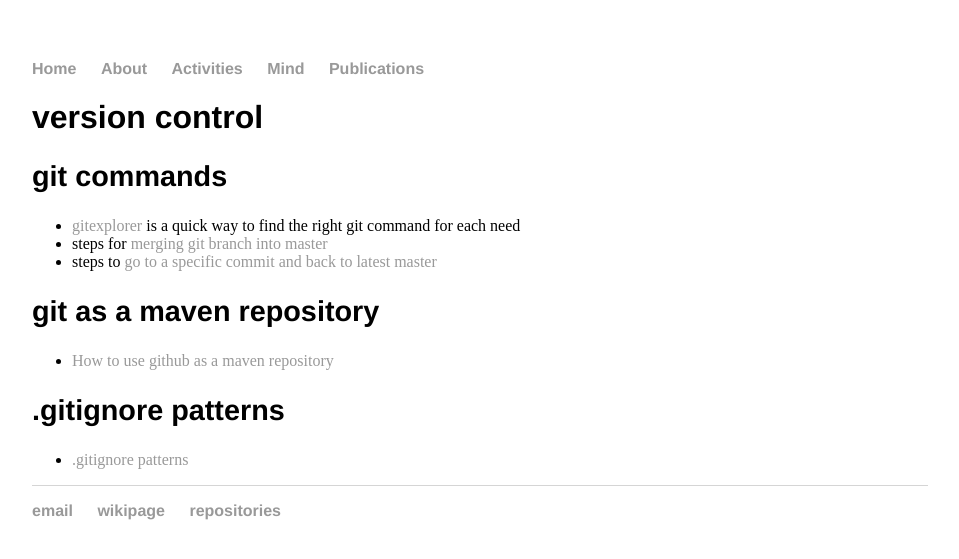
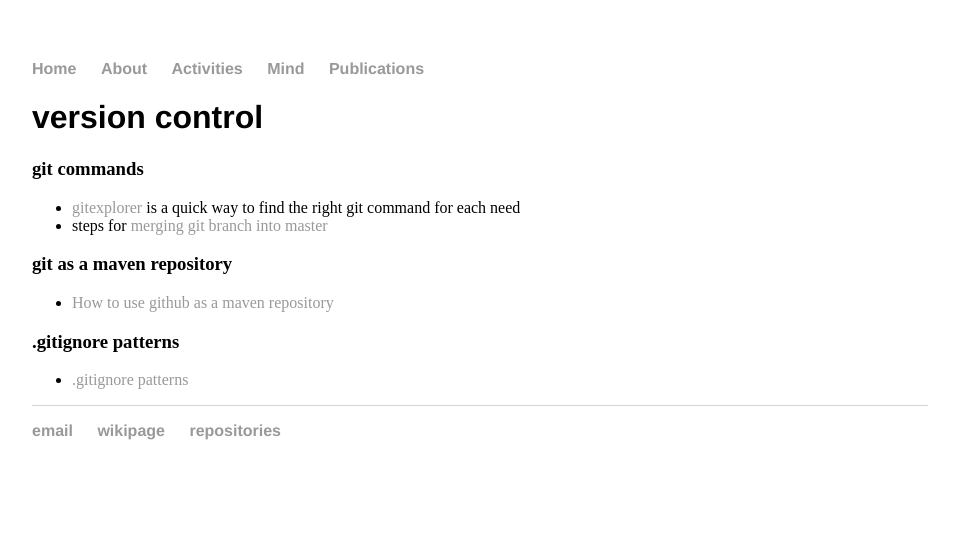
Before and after one commit to cleberjamaral/cleberjamaral.github.io, a Jekyll site: the page built from knowledge/programming/git.md, in a window 1280 px wide. Shown: the top 559 px of the page, without its empty margins (160-1119 px from the left). Built offline with Jekyll 4.4.1, drawn with Linux system fonts in a browser that asks for light colours; our own code applies the rules of GitHub Pages for plain Markdown files.

Commit message:
GitBook: [master] 2 pages modified

```diff
--- a/knowledge/programming/git.md
+++ b/knowledge/programming/git.md
@@ -4,16 +4,15 @@ description: 'git stuffs [draft article]'
 
 # version control
 
-## git commands
+### git commands
 
 * [gitexplorer](http://gitexplorer.com) is a quick way to find the right git command for each need
 * steps for [merging git branch into master](https://gist.github.com/cleberjamaral/94410e296e80aa66f0d38c88ca5234fe)
-* steps to [go to a specific commit and back to latest master](https://gist.github.com/cleberjamaral/59c7f5f9075d92f38bd59d6c51d36bd0)
 
-## git as a maven repository
+### git as a maven repository
 
 * [How to use github as a maven repository](https://gist.github.com/cleberjamaral/6c9b0a615e51e26c94ffe407a641f531)
 
-## .gitignore patterns
+### .gitignore patterns
 
 * [.gitignore patterns](https://gist.github.com/cleberjamaral/5357d6ee349d1fe1d20aea1d79481fe2)
```
Also changed, not shown: README.md.
